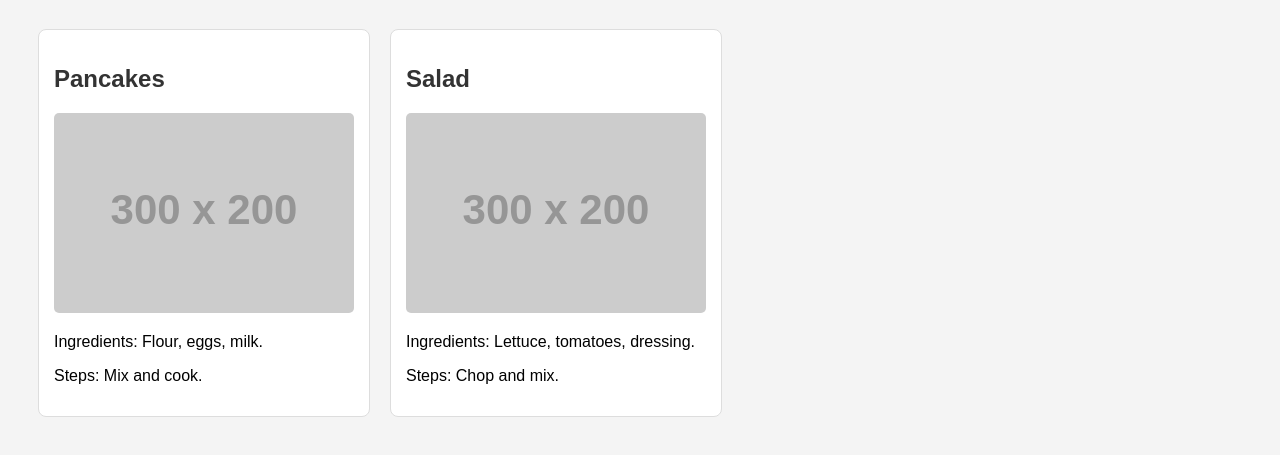
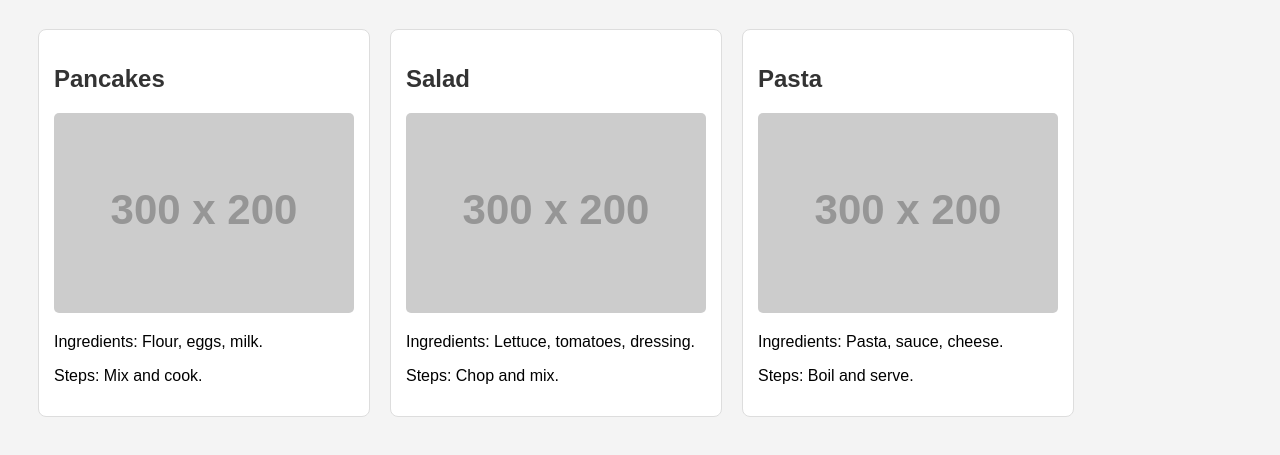
Before and after one commit to Shubrathshetty/receipe-book, a plain HTML site: page index.html in a window 1280 px wide. Shown: the part 89-544 px from the top of the page. Drawn offline with Linux system fonts and the light colour scheme; placeholder pictures from the web are drawn by us.

Commit message:
Add pasta recipe

```diff
--- a/index.html
+++ b/index.html
@@ -25,5 +25,11 @@
         <p>Steps: Chop and mix.</p>
     </div>
     <!-- Add more cards here -->
+     <div class="recipe-card">
+    <h2>Pasta</h2>
+    <img src="https://via.placeholder.com/300x200?text=Pasta" alt="Pasta">
+    <p>Ingredients: Pasta, sauce, cheese.</p>
+    <p>Steps: Boil and serve.</p>
+</div>
 </body>
 </html>
```
